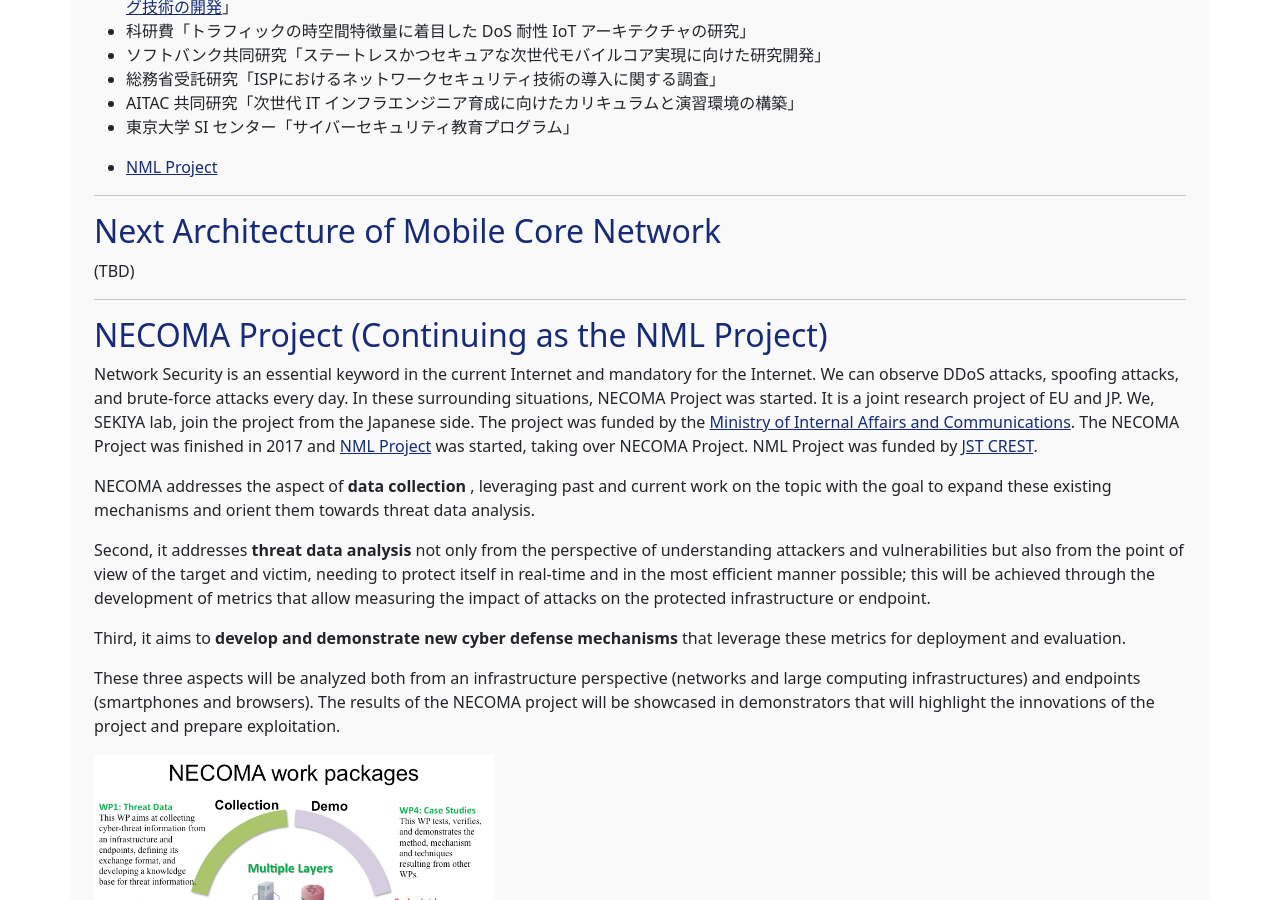
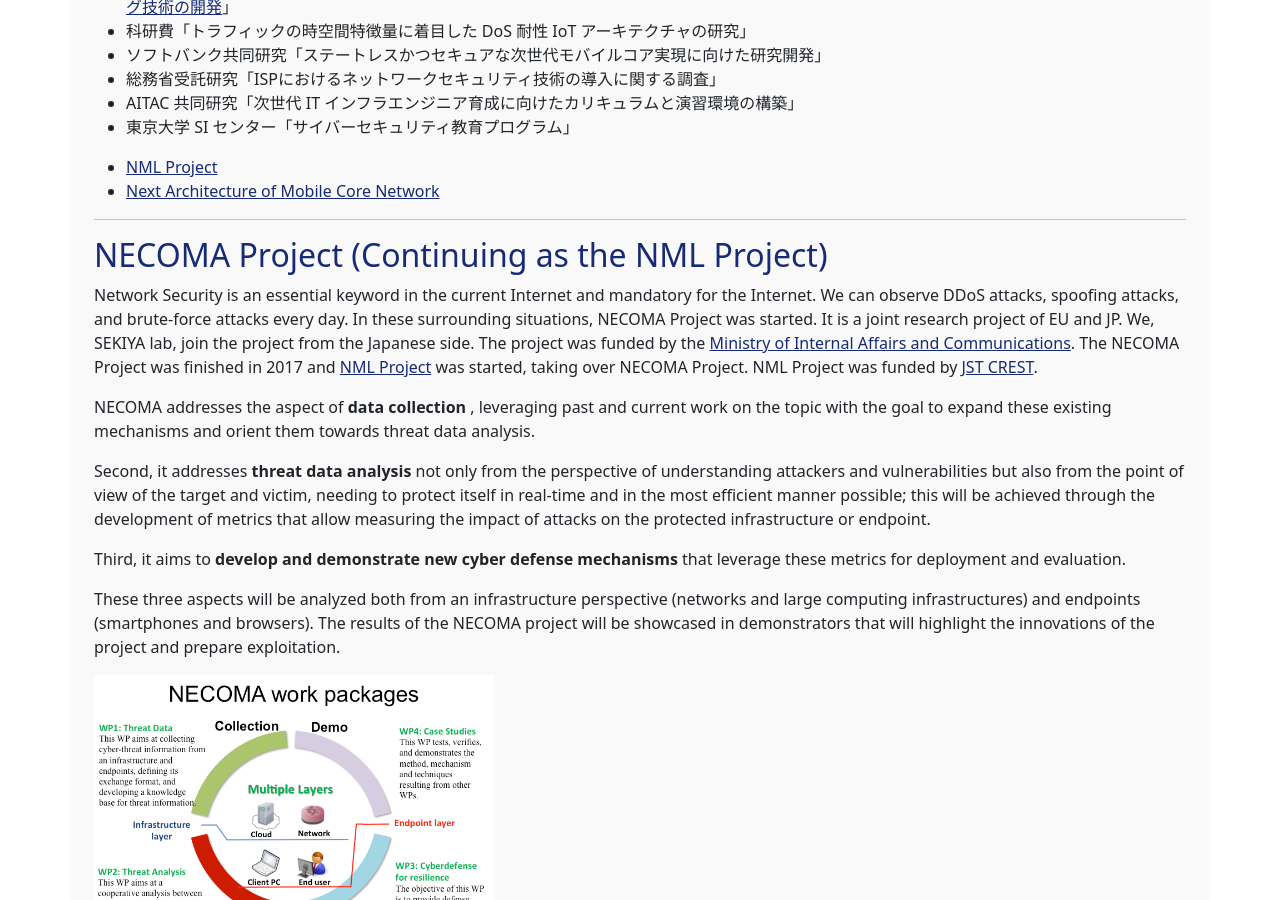
Before and after one commit to sekiya-lab/sekiya-lab.github.io, a Jekyll site: the page built from researches.md, in a window 1280 px wide and 900 px high, scrolled down 391 px. Built offline with Jekyll 4.4.1, drawn with Linux system fonts in a browser that asks for light colours.

Commit message:
Section.

```diff
--- a/researches.md
+++ b/researches.md
@@ -16,13 +16,7 @@
 - 東京大学 SI センター「サイバーセキュリティ教育プログラム」
 
 - [NML Project](/researches/nml/)
-
----
-
-## Next Architecture of Mobile Core Network
-
-(TBD)
-
+- [Next Architecture of Mobile Core Network](/researches/mobile/)
 
 ---
 
```
